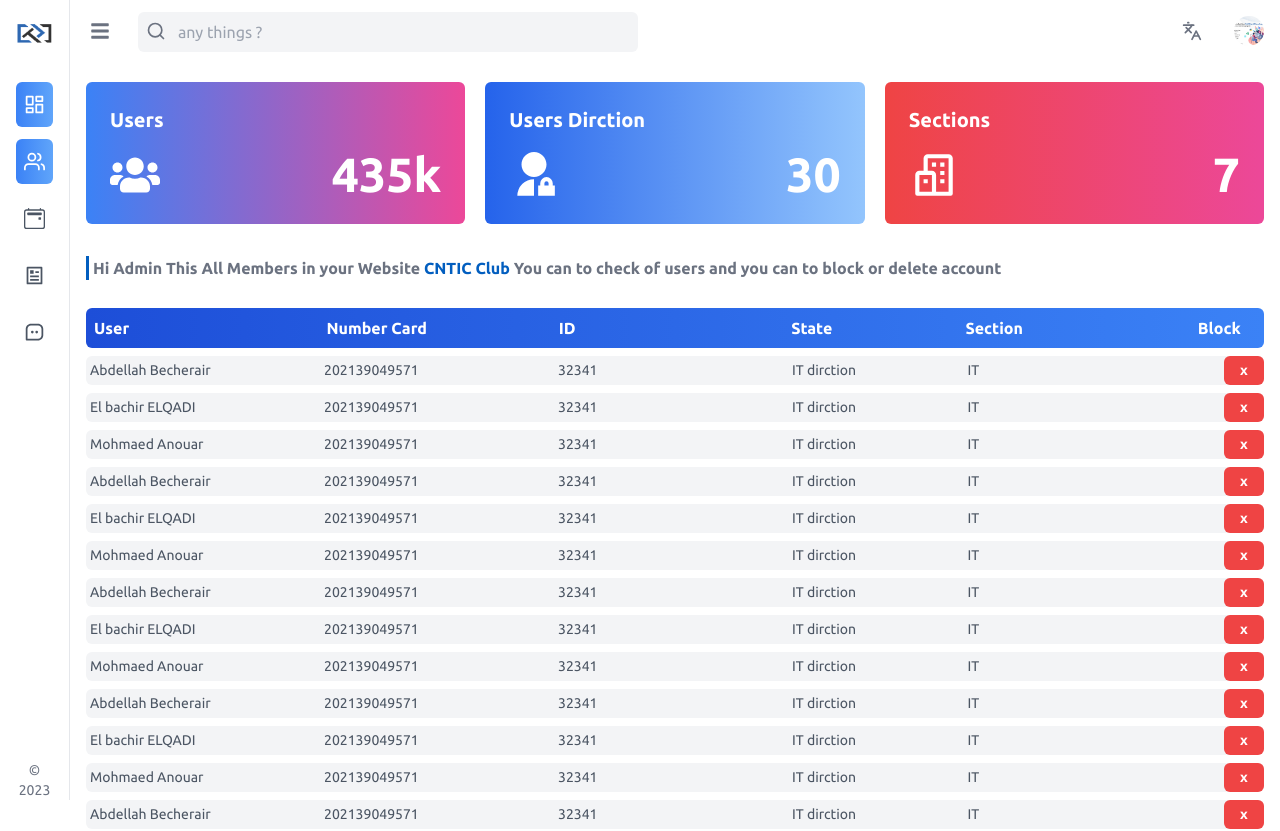
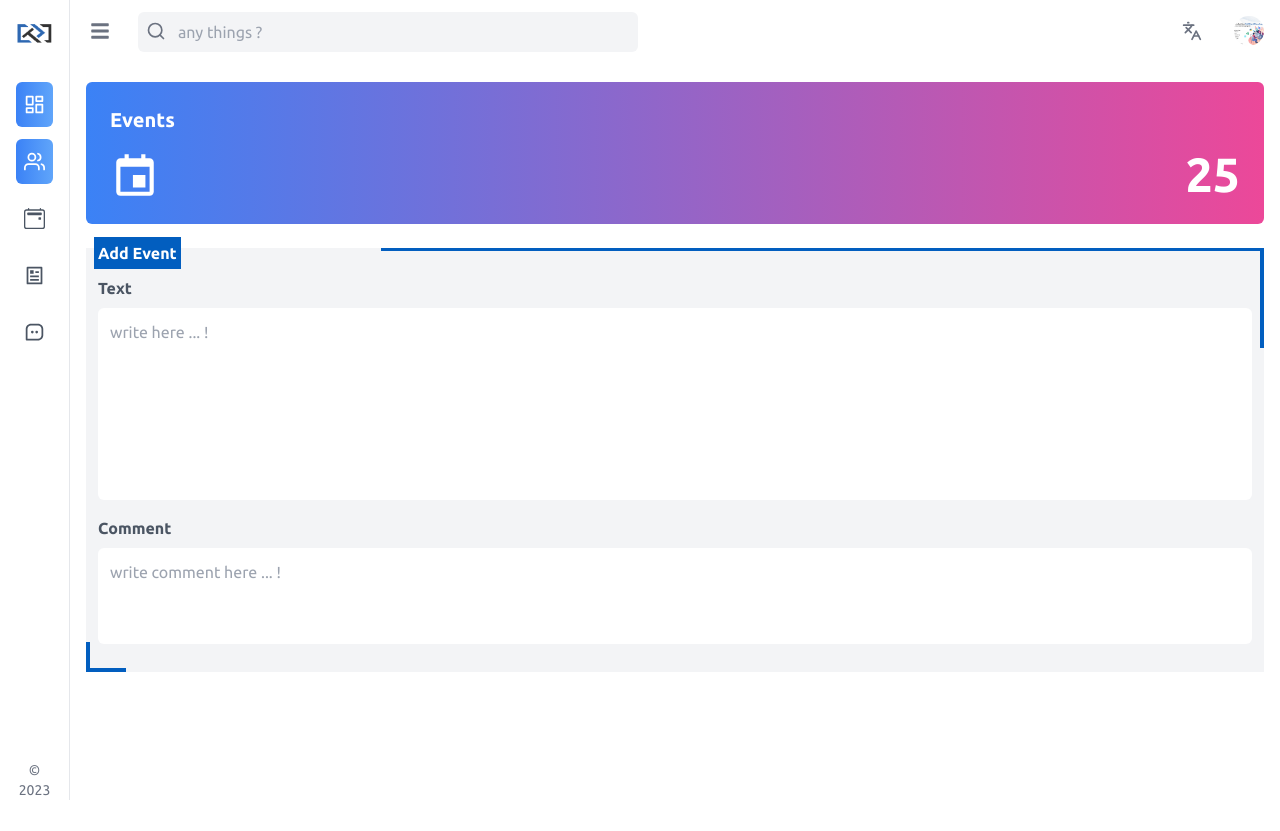
Before and after one commit to Becherair-Abdellah/CNTIC, a React (Vite) app: page /dashboard in a window 1280 px wide. Shown: the top 831 px of the page. After the commit the page ends 800 px from the top, so only its background shows below. Built offline with nearby package versions, Linux system fonts and the light colour scheme; a web font is replaced by a local one.

Commit message:
finish Users Component and start with Events Pages

```diff
--- a/src/dashboard/components/Dashboard.jsx
+++ b/src/dashboard/components/Dashboard.jsx
@@ -15,6 +15,7 @@ import Signout from './Signout'
 import {show} from "../redux/Reducers"
 import { show_signout } from '../redux/Reducers'
 import Users from './Users'
+import Events from './Events'
 function Dashboard() {
   // const showAside = useSelector(({show_and_hide_aside:{aside}})=>aside);
   const styles = `main_page relative py-[24px] md:ml-[70px] top-[38px] animated-bg_test text-white flex justify-between p-[1rem]`;
@@ -66,7 +67,8 @@ function Dashboard() {
       </header>
 
       <div className={styles}>
-        <Users />
+        {/* <Users /> */}
+        <Events/>
       </div>
       <Aside/>
     </div>
--- a/src/dashboard/components/Events.jsx
+++ b/src/dashboard/components/Events.jsx
@@ -0,0 +1,37 @@
+import React from 'react'
+import Card from './Card'
+import { BiCalendarEvent } from 'react-icons/bi'
+function Events() {
+  return (
+    <div className='mt-5 w-full relative'>
+     {/* intro  */}
+     <div className='flex flex-col md:flex-row md:justify-between items-center w-full gap-5'>
+<Card icon={<BiCalendarEvent size={50}/>}  color='bg-gradient-to-r from-blue-500 to-pink-500' title='Events' nbr="25"/>
+</div>
+     {/* add event  */}
+     <div className='w-full mt-6 rounded-md relative'>
+     <span className='w-[75%] h-[3px] absolute top-0 right-0 bg-primaryColor'></span>
+     <span className='w-[4px] h-[100px] absolute top-0 right-0 bg-primaryColor'></span>
+     <span className='w-[40px] h-[4px] absolute bottom-0 left-0 bg-primaryColor'></span>
+        <span className='w-[4px] h-[30px] absolute bottom-0 left-0 bg-primaryColor'></span>
+        <h2 className='bg font-semibold absolute left-2 -top-[.7rem] bg-primaryColor text-white px-1 py-1'>Add Event</h2>
+        <div className='bg-gray-100 mt-3 py-7 px-3'>
+            <form action="" className=''>
+                <div className='flex flex-col gap-2'>
+                <label htmlFor="text" className='text-gray-600 font-semibold'>Text</label>
+                <textarea rows={7} className='p-3 text-gray-600 outline-none rounded-md resize-none' type="text" placeholder='write here ... !' />
+                </div>
+
+                <div className='flex flex-col gap-2 mt-4'>
+                <label htmlFor="text" className='text-gray-600 font-semibold'>Comment</label>
+                <textarea rows={3} className='p-3 text-gray-600 outline-none rounded-md resize-none' type="text" placeholder='write comment here ... !' />
+                </div>
+
+            </form>
+        </div>
+     </div>
+    </div>
+  )
+}
+
+export default Events
```
